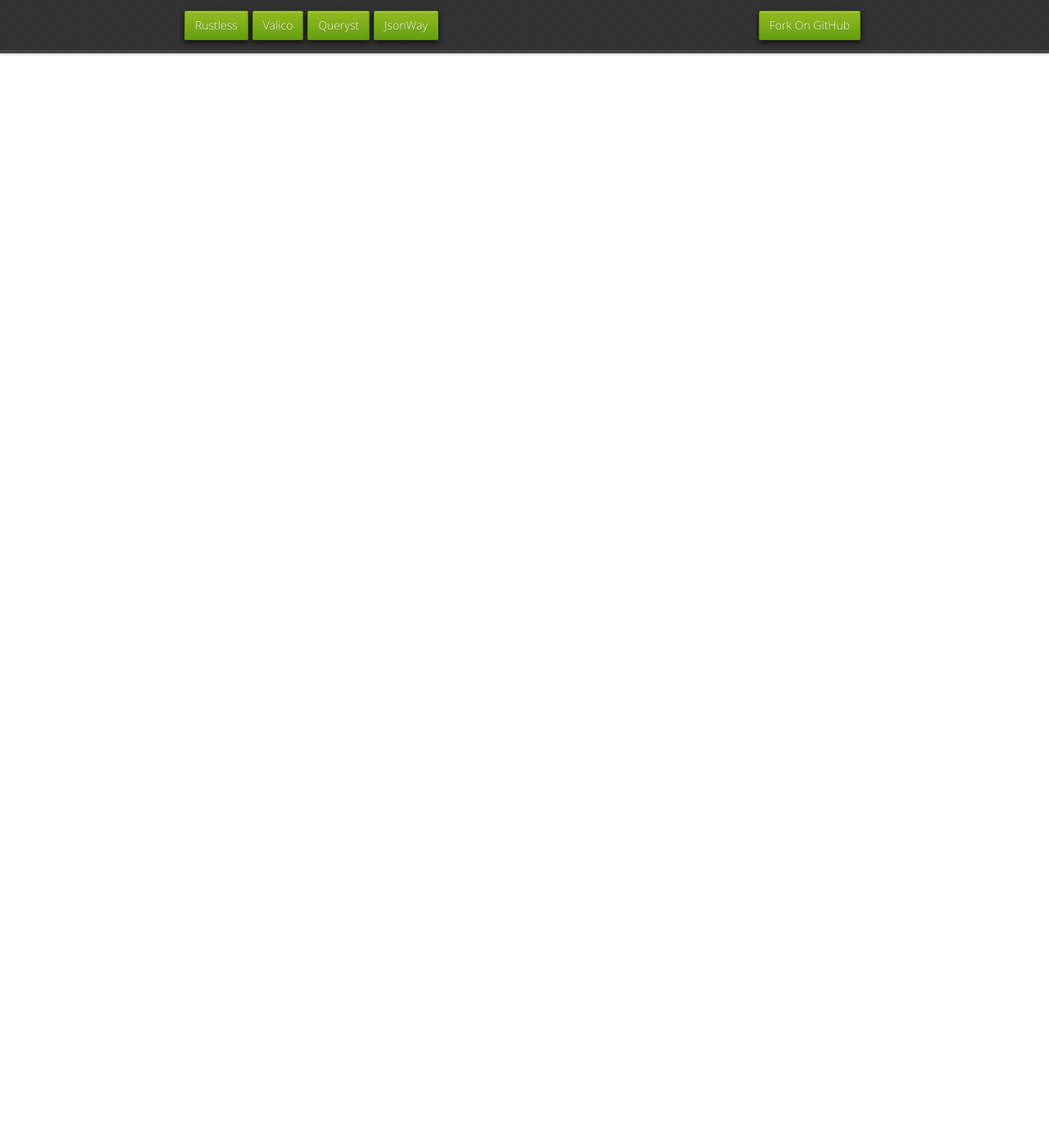
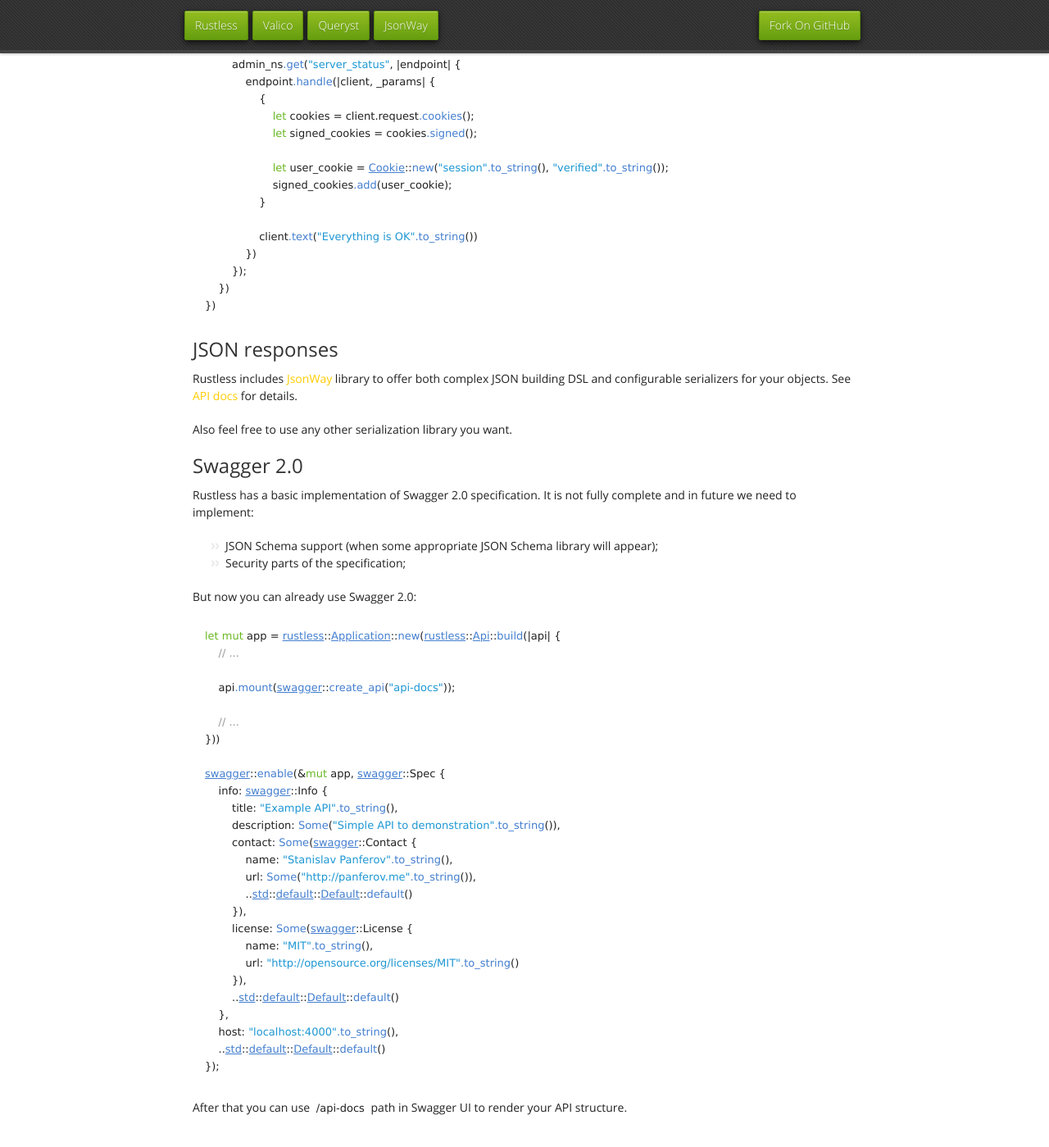
Before and after one commit to rustless/rustless.github.io, a Jekyll site: the page built from index.md, in a window 1280 px wide and 1400 px high, scrolled down 7515 px. Shown: the whole window at 82% size. Built offline with Jekyll 4.4.1, drawn with Linux system fonts in a browser that asks for light colours; nearby versions of some CDN libraries; Markdown is read by kramdown in place of the engine named in the settings; before the commit the page ends 7673 px from its top, so only the background shows below that; some of the changed text lies outside the part shown.

````diff
--- a/index.md
+++ b/index.md
@@ -1,12 +1,30 @@
 ---
 layout: default
 ---
+
+## Table of Contents
+
+- [What is Rustless?](#what-is-rustless)
+- [Basic Usage](#basic-usage)
+- [Mounting](#mounting)
+- [Parameters validation and coercion](#parameters-validation-and-coercion)
+- [Query strings](#query-strings)
+- [API versioning](#api-versioning)
+- [Respond with custom HTTP Status Code](#respond-with-custom-http-status-code)
+- [Use parameters](#use-parameters)
+- [Redirecting](#redirecting)
+- [Errors firing](#errors-firing)
+- [Errors handling](#errors-handling)
+- [Before and After callbacks](#before-and-after-callbacks)
+- [Secure API example](#secure-api-example)
+- [JSON responses](#json-responses)
+- [Swagger 2.0 support](#swagger-20)
 
 ## What is Rustless?
 
 [![Build Status](https://travis-ci.org/rustless/rustless.svg?branch=master)](https://travis-ci.org/rustless/rustless)
 
-Rustless is a REST-like API micro-framework for Rust. It's designed to provide a simple DSL to easily develop RESTful APIs. It has built-in support for common conventions, including multiple formats, subdomain/prefix restriction, content negotiation, versioning and much more.
+Rustless is a REST-like API micro-framework for Rust. It's designed to provide a simple DSL to easily develop RESTful APIs on top of the [Iron](https://github.com/iron/iron) web framework. It has built-in support for common conventions, including multiple formats, subdomain/prefix restriction, content negotiation, versioning and much more.
 
 Rustless in a port of [Grape] library from Ruby world. Based on [hyper] - an HTTP library for Rust.
 
@@ -84,9 +102,7 @@ fn main() {
                         params.req_typed("name", Valico::string())
                     });
 
-                    // Set-up handler for endpoint, note that we return
-                    // of macro invocation.
-                    edp_handler!(endpoint, |client, params| {
+                    endpoint.handle(|client, params| {
                         client.json(&params.to_json())
                     })
                 });
@@ -97,15 +113,10 @@ fn main() {
         api.mount(chats_api);
     });
 
-    let mut app = Application::new();
-    app.mount(api);
+    let mut app = Application::new(api);
 
-    let server: Server = Server;
-    server.listen(
-        app,
-        Ipv4Addr(127, 0, 0, 1),
-        3000
-    );
+    Iron::new(app).listen("localhost:4000").unwrap();
+    println!("On 4000");
 
     println!("Rustless server started!");
 }
@@ -130,7 +141,7 @@ Api::build(|api| {
             // endpoint.desc("Some description");
 
             // Endpoint handler
-            edp_handler!(endpoint, |client, _params| {
+            endpoint.handle(|client, _params| {
                 client.text("Some usefull info".to_string())
             })
         });
@@ -182,14 +193,14 @@ end decoding (even with nesting, like `foo[0][a]=a&foo[0][b]=b&foo[1][a]=aa&foo[
 
 There are three strategies in which clients can reach your API's endpoints:
 
-* PathVersioning
-* AcceptHeaderVersioning
-* ParamVersioning
+* Path
+* AcceptHeader
+* Param
 
 ### Path versioning strategy
 
 ~~~rust
-api.version("v1", PathVersioning);
+api.version("v1", Path);
 ~~~
 
 Using this versioning strategy, clients should pass the desired version in the URL.
@@ -240,7 +251,7 @@ The Rustless endpoint:
 
 ~~~rust
 api.post("", |endpoint| {
-    edp_handler!(endpoint, |client, params| {
+    endpoint.handle(|client, params| {
         client.json(params)
     })
 });
@@ -278,8 +289,8 @@ use rustless::errors::{Error, ErrorRefExt};
 #[deriving(Show)]
 pub struct UnauthorizedError;
 
-impl Error for UnauthorizedError {
-    fn name(&self) -> &'static str {
+impl std::error::Error for UnauthorizedError {
+    fn description(&self) -> &str {
         return "UnauthorizedError";
     }
 }
@@ -298,16 +309,13 @@ By default Rustless wil respond all errors with status::InternalServerError.
 Rustless can be told to rescue specific errors and return them in the custom API format.
 
 ~~~rust
-format_error!(api, UnauthorizedError, |_err, _media| {
-    Some(Response::from_string(status::Unauthorized, "Please provide correct `token` parameter".to_string()))
-});
-~~~
-
-Also Rustless can be told to rescue all errors:
-
-~~~rust
-format_error!(api, all, |_err, _media| {
-    Some(Response::from_string(status::InternalServerError, "Not enough mana!".to_string()))
+api.error_formatter(|err, _media| {
+    match err.downcast::<UnauthorizedError>() {
+        Some(_) => {
+            return Some(Response::from_string(StatusCode::Unauthorized, "Please provide correct `token` parameter".to_string()))
+        },
+        None => None
+    }
 });
 ~~~
 
@@ -334,9 +342,15 @@ The block applies to every API call within and below the current nesting level.
 ~~~rust
 Api::build(|api| {
     api.prefix("api");
+    api.version("v1", Versioning::Path);
 
-    format_error!(api, UnauthorizedError, |_err, _media| {
-        Some(Response::from_string(status::Unauthorized, "Please provide correct `token` parameter".to_string()))
+    api.error_formatter(|err, _media| {
+        match err.downcast::<UnauthorizedError>() {
+            Some(_) => {
+                return Some(Response::from_string(StatusCode::Unauthorized, "Please provide correct `token` parameter".to_string()))
+            },
+            None => None
+        }
     });
 
     api.namespace("admin", |admin_ns| {
@@ -346,22 +360,30 @@ Api::build(|api| {
         });
 
         // Using after_validation callback to check token
-        admin_ns.after_validation(callback!(|_client, params| {
+        admin_ns.after_validation(|&: _client, params| {
 
-            match params.find(&"token".to_string()) {
+            match params.get("token") {
                 // We can unwrap() safely because token in validated already
                 Some(token) => if token.as_string().unwrap().as_slice() == "password1" { return Ok(()) },
                 None => ()
             }
 
             // Fire error from callback is token is wrong
-            return Err(UnauthorizedError.erase())
+            return Err(Box::new(UnauthorizedError) as Box<Error>)
 
-        }));
+        });
 
         // This `/api/admin/server_status` endpoint is secure now
         admin_ns.get("server_status", |endpoint| {
-            edp_handler!(endpoint, |client, _params| {
+            endpoint.handle(|client, _params| {
+                {
+                    let cookies = client.request.cookies();
+                    let signed_cookies = cookies.signed();
+
+                    let user_cookie = Cookie::new("session".to_string(), "verified".to_string());
+                    signed_cookies.add(user_cookie);
+                }
+
                 client.text("Everything is OK".to_string())
             })
         });
@@ -374,3 +396,43 @@ Api::build(|api| {
 Rustless includes [JsonWay](https://github.com/rustless/jsonway) library to offer both complex JSON building DSL and configurable serializers for your objects. See [API docs](http://rustless.org/jsonway/doc/jsonway/) for details.
 
 Also feel free to use any other serialization library you want.
+
+## Swagger 2.0
+
+Rustless has a basic implementation of Swagger 2.0 specification. It is not fully complete and in future we need to implement:
+
+* JSON Schema support (when some appropriate JSON Schema library will appear);
+* Security parts of the specification;
+
+But now you can already use Swagger 2.0:
+
+```rust
+let mut app = rustless::Application::new(rustless::Api::build(|api| {
+    // ...
+
+    api.mount(swagger::create_api("api-docs"));
+
+    // ...
+}))
+
+swagger::enable(&mut app, swagger::Spec {
+    info: swagger::Info {
+        title: "Example API".to_string(),
+        description: Some("Simple API to demonstration".to_string()),
+        contact: Some(swagger::Contact {
+            name: "Stanislav Panferov".to_string(),
+            url: Some("http://panferov.me".to_string()),
+            ..std::default::Default::default()
+        }),
+        license: Some(swagger::License {
+            name: "MIT".to_string(),
+            url: "http://opensource.org/licenses/MIT".to_string()
+        }),
+        ..std::default::Default::default()
+    },
+    host: "localhost:4000".to_string(),
+    ..std::default::Default::default()
+});
+```
+
+After that you can use `/api-docs` path in Swagger UI to render your API structure.
````
Also changed, not shown: other parts of index.md (+7 -7 lines).
